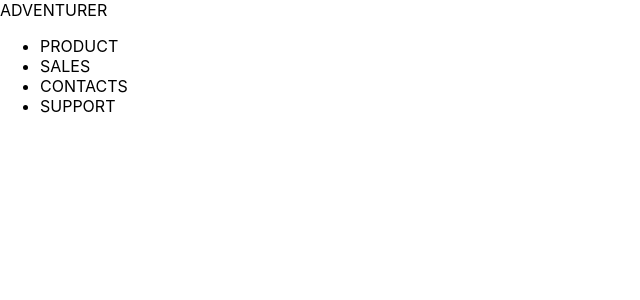
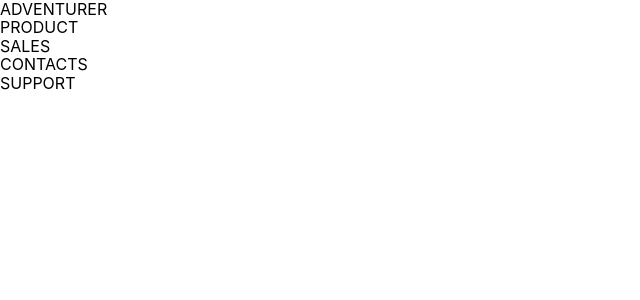
Before and after one commit to solarenergy990/easy-solutions, a React (Create React App) app: page / in a window 1280 px wide. Shown: the top 300 px of the page, without its empty margins (0-640 px from the left). Built offline with nearby package versions, Linux system fonts and the light colour scheme.

Commit message:
installs modern normalize

```diff
--- a/package.json
+++ b/package.json
@@ -6,6 +6,7 @@
     "@testing-library/jest-dom": "^5.16.2",
     "@testing-library/react": "^12.1.3",
     "@testing-library/user-event": "^13.5.0",
+    "modern-normalize": "^1.1.0",
     "react": "^17.0.2",
     "react-dom": "^17.0.2",
     "react-scripts": "5.0.0",
--- a/src/index.css
+++ b/src/index.css
@@ -1,13 +1,36 @@
+@import "modern-normalize/modern-normalize.css";
+
 body {
   margin: 0;
-  font-family: -apple-system, BlinkMacSystemFont, 'Segoe UI', 'Roboto', 'Oxygen',
-    'Ubuntu', 'Cantarell', 'Fira Sans', 'Droid Sans', 'Helvetica Neue',
+  font-family: -apple-system, BlinkMacSystemFont, "Segoe UI", "Roboto", "Oxygen",
+    "Ubuntu", "Cantarell", "Fira Sans", "Droid Sans", "Helvetica Neue",
     sans-serif;
   -webkit-font-smoothing: antialiased;
   -moz-osx-font-smoothing: grayscale;
 }
 
 code {
-  font-family: source-code-pro, Menlo, Monaco, Consolas, 'Courier New',
+  font-family: source-code-pro, Menlo, Monaco, Consolas, "Courier New",
     monospace;
 }
+
+ul {
+  list-style: none;
+}
+
+a {
+  text-decoration: none;
+}
+
+ul,
+li,
+h1,
+h2,
+h3,
+h4,
+h5,
+h6,
+p {
+  margin: 0;
+  padding: 0;
+}
```
Also changed, not shown: 1 other file (tests, documents, lock files or other folders).
